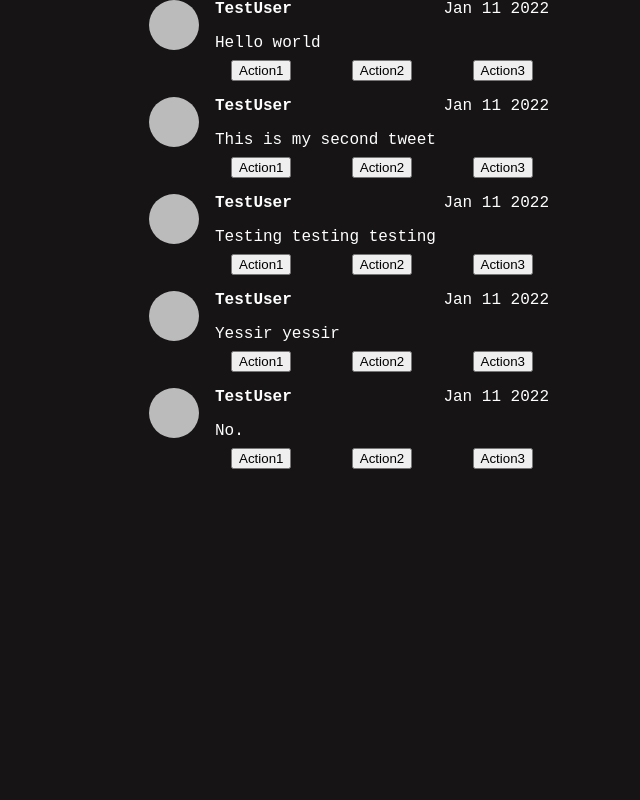
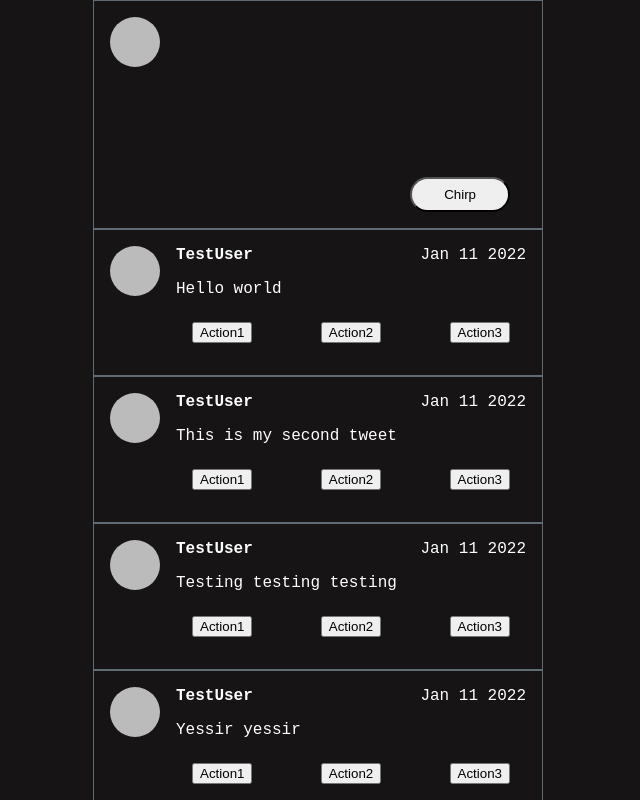
Before and after one commit to jmirfield/Chirpy-Twitter-Clone, a React (Create React App) app: page / in a window 1280 px wide. Shown: the top 800 px of the page, without its empty margins (291-931 px from the left). Built offline with nearby package versions, Linux system fonts and the light colour scheme.

Commit message:
Added base styling and text area for new tweets

```diff
--- a/src/App.js
+++ b/src/App.js
@@ -2,19 +2,19 @@ import { BrowserRouter, Routes, Route, Navigate } from 'react-router-dom'
 import Login from './components/Login/Login';
 import SignIn from './components/Login/SignIn';
 import SignUp from './components/Login/SignUp';
-import Tweets from './components/Tweets/Tweets';
+import Home from './components/Home/Home';
 
 function App() {
   const loggedIn = true
 
-  if(!loggedIn) {
+  if (!loggedIn) {
     return (
       <BrowserRouter>
         <Routes>
           <Route path='/' element={<Login />}>
             <Route path='flow/signin' element={<SignIn />} />
             <Route path='flow/signup' element={<SignUp />} />
-            <Route path='flow/*' element={<Navigate replace to='/' />}/>
+            <Route path='flow/*' element={<Navigate replace to='/' />} />
           </Route>
         </Routes>
       </BrowserRouter>
@@ -22,7 +22,11 @@ function App() {
   }
 
   return (
-    <Tweets />
+    <BrowserRouter>
+      <Routes>
+        <Route path='/' element={<Home />}></Route>
+      </Routes>
+    </BrowserRouter>
   )
 }
 
--- /dev/null
+++ b/src/components/Home/Home.js
@@ -0,0 +1,23 @@
+import React from 'react'
+import NewTweet from '../Tweets/NewTweet'
+import Tweets from '../Tweets/Tweets'
+import classes from './Home.module.css'
+
+const Home = () => {
+    return (
+        <div className={classes.layout}>
+            <div className={classes.sidebar}>
+
+            </div>
+            <div className={classes.main}>
+                <NewTweet />
+                <Tweets />
+            </div>
+            <div>
+
+            </div>
+        </div>
+    )
+}
+
+export default Home
--- /dev/null
+++ b/src/components/Home/Home.module.css
@@ -0,0 +1,7 @@
+.layout {
+    display: flex;
+}
+
+.sidebar {
+    width: 30%;
+}
--- /dev/null
+++ b/src/components/Tweets/NewTweet.js
@@ -0,0 +1,18 @@
+import React from 'react'
+import classes from './NewTweet.module.css'
+
+const NewTweet = () => {
+    return (
+        <div className={classes.main}>
+            <div className={classes.profileIcon}>
+                {/* TEMP */}
+            </div>
+            <div className={classes.input}>
+                <textarea></textarea>
+                <button>Chirp</button>
+            </div>
+        </div>
+    )
+}
+
+export default NewTweet
--- /dev/null
+++ b/src/components/Tweets/NewTweet.module.css
@@ -0,0 +1,44 @@
+.main {
+    display: flex;
+    flex-direction: row;
+    box-sizing: border-box;
+    width: 100%;
+    border: 1px solid rgb(95, 108, 116);
+    padding: 1rem;
+}
+
+.profileIcon {
+    display: inline;
+    height: 50px;
+    width: 50px;
+    background-color: #bbb;
+    border-radius: 50%;
+}
+
+.input {
+    display: flex;
+    flex-direction: column;
+    flex-grow: 1;
+}
+
+.input textarea {
+    width: 100%;
+    min-height: 20vh;
+    background-color: rgb(22, 20, 20);
+    resize: none;
+    flex: 1;
+    padding: 1rem;
+    margin: 0;
+    color: white;
+    box-sizing: border-box;
+    outline: none;
+    border: none;
+}
+
+.input button {
+    margin-left: auto;
+    margin-right: 1rem;
+    padding: .5rem 2rem .5rem 2rem;
+    border-radius: 30px;
+
+}
--- /dev/null
+++ b/src/components/Tweets/Tweet.js
@@ -0,0 +1,24 @@
+import React from 'react'
+import classes from './Tweet.module.css'
+
+const Tweet = ({id, user, message, timestamp}) => {
+    return (
+        <div className={classes.tweet} key={id}>
+            <span className={classes.tempIcon}></span>
+            <div className={classes.tweetMain}>
+                <div>
+                    <span style={{ fontWeight: 'bold', marginRight: '2rem' }}>{user}</span>
+                    <span className={classes.tweetTime}>{timestamp}</span>
+                </div>
+                <p className={classes.tweetMessage}>{message}</p>
+                <div className={classes.tweetActions}>
+                    <button>Action1</button>
+                    <button>Action2</button>
+                    <button>Action3</button>
+                </div>
+            </div>
+        </div>
+    )
+}
+
+export default Tweet
--- /dev/null
+++ b/src/components/Tweets/Tweet.module.css
@@ -0,0 +1,40 @@
+.tweet {
+    display: flex;
+    box-sizing: border-box;
+    border-top: 1px solid rgb(95, 108, 116);
+    border-bottom: 1px solid rgb(95, 108, 116);
+    min-width: 35vw;
+    padding: 1rem;
+}
+
+.tempIcon {
+    height: 50px;
+    width: 50px;
+    background-color: #bbb;
+    border-radius: 50%;
+  }
+
+.tweetMain {
+    display: flex;
+    flex-direction: column;
+    flex-grow: 1;
+    margin-left: 1rem;
+}
+
+.tweetTime {
+    float: right;
+}
+
+.tweetMessage {
+    margin-bottom: .5rem;
+}
+
+.tweetActions {
+    display: flex;
+    justify-content: space-between;
+    margin-bottom: 1rem;
+}
+
+.tweetActions button {
+    margin: 1rem 1rem 0 1rem;
+}
--- a/src/components/Tweets/Tweets.js
+++ b/src/components/Tweets/Tweets.js
@@ -1,63 +1,59 @@
 import React from 'react'
 import formatDate from '../../helpers/formatDate'
+import Tweet from './Tweet'
+import Card from '../UI/Card/Card'
 import classes from './Tweets.module.css'
+
 
 const DUMMY_TWEETS = [
     {
         message: 'Hello world',
         user: 'TestUser',
         timestamp: formatDate(),
-        id: 't001'
+        id: 't1'
     },
     {
         message: 'This is my second tweet',
         user: 'TestUser',
         timestamp: formatDate(),
-        id: 't002'
+        id: 't2'
     },
     {
         message: 'Testing testing testing',
         user: 'TestUser',
         timestamp: formatDate(),
-        id: 't003'
+        id: 't3'
     },
     {
         message: 'Yessir yessir',
         user: 'TestUser',
         timestamp: formatDate(),
-        id: 't004'
+        id: 't4'
     },
     {
         message: 'No.',
         user: 'TestUser',
         timestamp: formatDate(),
-        id: 't005'
+        id: 't5'
     }
 ]
 
 const Tweets = () => {
     return (
-        <div style={{ maxWidth: '25rem', margin: 'auto' }}>
-            {DUMMY_TWEETS.map(({ message, user, timestamp, id }) => {
-                return (
-                    <div className={classes.tweet} key={id}>
-                        <span className={classes.tempIcon}></span>
-                        <div className={classes.tweetMain}>
-                            <div>
-                                <span style={{ fontWeight: 'bold', marginRight: '2rem' }}>{user}</span>
-                                <span className={classes.tweetTime}>{timestamp}</span>
-                            </div>
-                            <p className={classes.tweetMessage}>{message}</p>
-                            <div className={classes.tweetActions}>
-                                <button>Action1</button>
-                                <button>Action2</button>
-                                <button>Action3</button>
-                            </div>
-                        </div>
-                    </div>
-                )
-            })}
-        </div>
+        <Card>
+            <div className={classes.tweets}>
+                {DUMMY_TWEETS.map(({ id, user, message, timestamp }) => {
+                    return (
+                        <Tweet
+                            key={id}
+                            user={user}
+                            message={message}
+                            timestamp={timestamp}
+                        />
+                    )
+                })}
+            </div>
+        </Card>
     )
 }
 
--- a/src/components/Tweets/Tweets.module.css
+++ b/src/components/Tweets/Tweets.module.css
@@ -1,35 +1,7 @@
-.tweet {
-    display: flex;
-}
-
-.tempIcon {
-    height: 50px;
-    width: 50px;
-    background-color: #bbb;
-    border-radius: 50%;
-  }
-
-.tweetMain {
+.tweets {
     display: flex;
     flex-direction: column;
-    flex-grow: 1;
-    margin-left: 1rem;
+    min-height: 100vh;
+    border-right: 1px solid rgb(95, 108, 116);
+    border-left: 1px solid rgb(95, 108, 116);
 }
-
-.tweetTime {
-    float: right;
-}
-
-.tweetMessage {
-    margin-bottom: .5rem;
-}
-
-.tweetActions {
-    display: flex;
-    justify-content: space-between;
-    margin-bottom: 1rem;
-}
-
-.tweetActions button {
-    margin: 0 1rem 0 1rem;
-}
--- /dev/null
+++ b/src/components/UI/Card/Card.js
@@ -0,0 +1,12 @@
+import React from 'react'
+import classes from './Card.module.css'
+
+const Card = ({children}) => {
+    return (
+        <div className={classes.card}>
+            {children}
+        </div>
+    )
+}
+
+export default Card
--- /dev/null
+++ b/src/components/UI/Card/Card.module.css
@@ -0,0 +1,4 @@
+.card {
+    display: flex;
+    flex-direction: column;
+}
```
